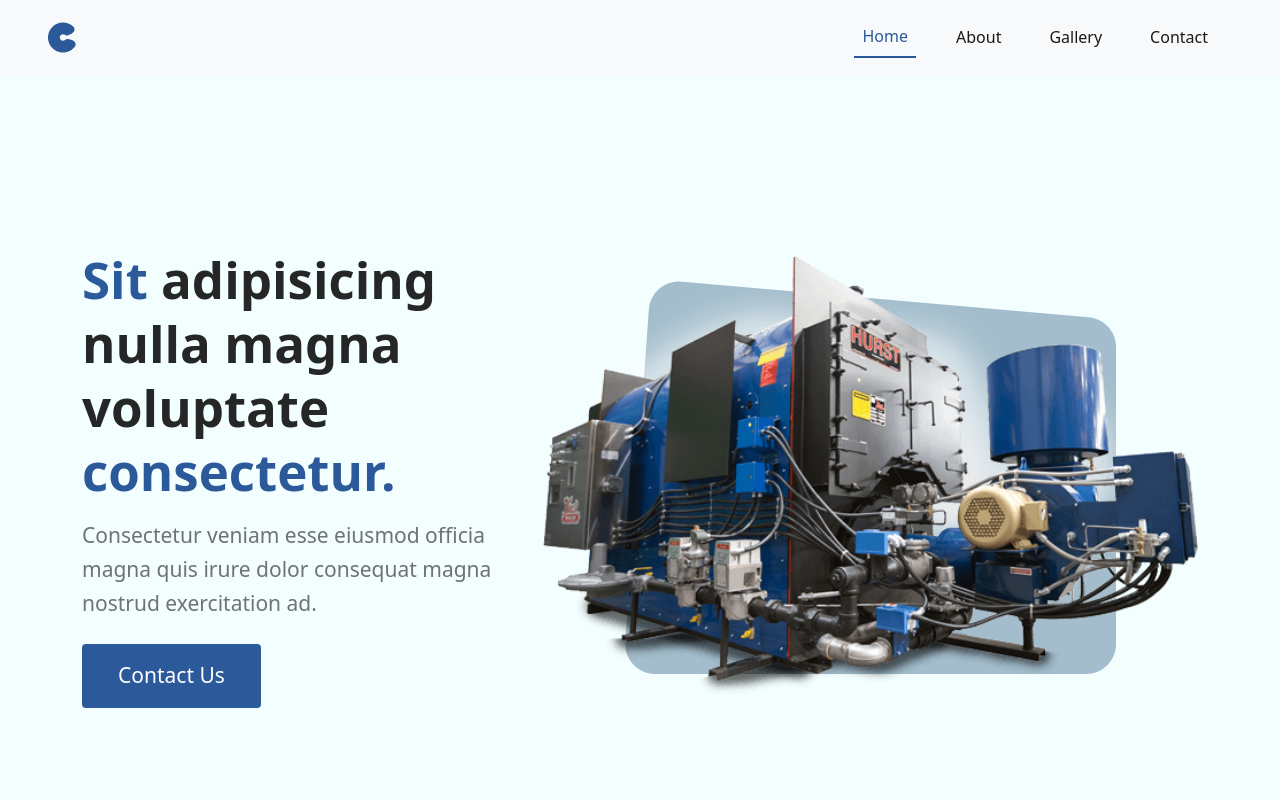
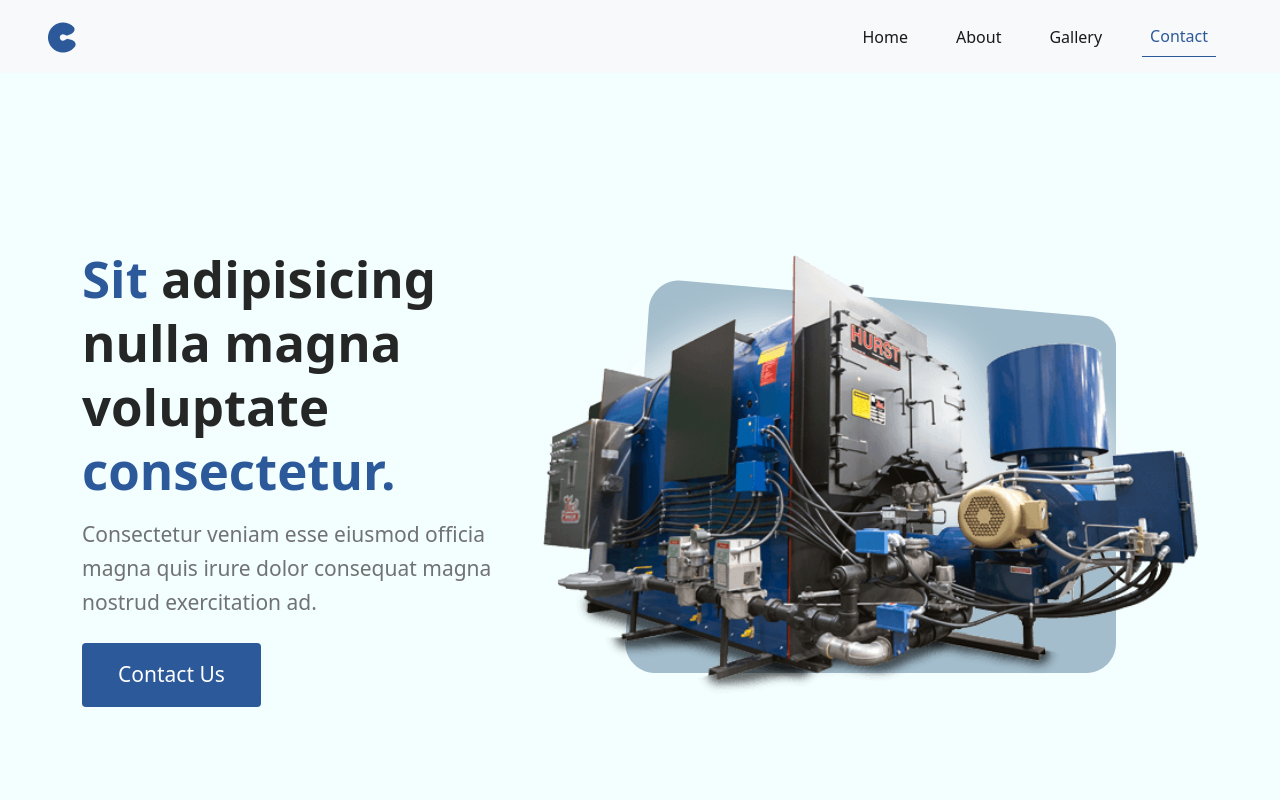
Before and after one commit to Alex225971/demo-website, a React (Create React App) app: page /contact in a window 1280 px wide. Shown: the top 800 px of the page. Built offline with nearby package versions, Linux system fonts and the light colour scheme.

Commit message:
Added react-router

```diff
--- a/package.json
+++ b/package.json
@@ -10,6 +10,7 @@
     "bootstrap": "^5.1.3",
     "react": "^18.1.0",
     "react-dom": "^18.1.0",
+    "react-router-dom": "^6.3.0",
     "react-scripts": "5.0.1",
     "sass": "^1.51.0",
     "swiper": "^8.1.4",
--- a/src/components/Navigation/Navigation.js
+++ b/src/components/Navigation/Navigation.js
@@ -1,7 +1,12 @@
 import React from "react";
 import logo from "../../assets/logo.png";
+import { NavLink } from "react-router-dom";
 
 export function Navigation() {
+  let activeStyle = {
+    borderBottom: "solid 1px #2C599A",
+    color: "#2C599A",
+  };
   return (
     <nav className="d-flex navbar navbar-expand-lg navbar-light bg-light text-dark justify-content-between px-5">
       <div className="navbar-nav navbar-logo">
@@ -10,25 +15,41 @@
         </li>
       </div>
       <ul className="navbar navbar-nav navbar-expand-lg navbar-light bg-light">
-        <li className="nav-item mx-3 current">
-          <a className="nav-link active current-link" href="/home">
+        <li className="nav-item mx-3">
+          <NavLink
+            to="/"
+            className="nav-link active"
+            style={({ isActive }) => (isActive ? activeStyle : undefined)}
+          >
             Home
-          </a>
+          </NavLink>
         </li>
         <li className="nav-item mx-3">
-          <a className="nav-link active" href="/about">
+          <NavLink
+            to="/about"
+            className="nav-link active"
+            style={({ isActive }) => (isActive ? activeStyle : undefined)}
+          >
             About
-          </a>
+          </NavLink>
         </li>
         <li className="nav-item mx-3">
-          <a className="nav-link active" href="/gallery">
+          <NavLink
+            to="/gallery"
+            className="nav-link active"
+            style={({ isActive }) => (isActive ? activeStyle : undefined)}
+          >
             Gallery
-          </a>
+          </NavLink>
         </li>
         <li className="nav-item mx-3">
-          <a className="nav-link active" href="/contact">
+          <NavLink
+            to="/contact"
+            className="nav-link active"
+            style={({ isActive }) => (isActive ? activeStyle : undefined)}
+          >
             Contact
-          </a>
+          </NavLink>
         </li>
       </ul>
     </nav>
--- a/src/index.js
+++ b/src/index.js
@@ -3,11 +3,57 @@
 import "./index.scss";
 import App from "./App";
 import reportWebVitals from "./reportWebVitals";
+import { BrowserRouter, Routes, Route } from "react-router-dom";
+import About from "./components/About/About";
+import { Navigation } from "./components/Navigation/Navigation";
+import Header from "./components/Header/Header";
+import Footer from "./components/Footer/Footer";
+import Gallery from "./components/Gallery/Gallery";
+import { Services } from "./components/Services/Services";
+import Reviews from "./components/Reviews/Reviews";
 
 const root = ReactDOM.createRoot(document.getElementById("root"));
 root.render(
   <React.StrictMode>
-    <App />
+    <BrowserRouter>
+      <Routes>
+        <Route path="/" element={<App />} />
+        <Route
+          path="/about"
+          element={
+            <React.Fragment>
+              <Navigation />
+              <Header />
+              <Services />
+              <About />
+              <Footer />
+            </React.Fragment>
+          }
+        />
+        <Route
+          path="/gallery"
+          element={
+            <React.Fragment>
+              <Navigation />
+              <Header />
+              <Gallery />
+              <Footer />
+            </React.Fragment>
+          }
+        />
+        <Route
+          path="/contact"
+          element={
+            <React.Fragment>
+              <Navigation />
+              <Header />
+              <Reviews />
+              <Footer />
+            </React.Fragment>
+          }
+        />
+      </Routes>
+    </BrowserRouter>
   </React.StrictMode>
 );
 
```
Also changed, not shown: 1 other file (tests, documents, lock files or other folders).
